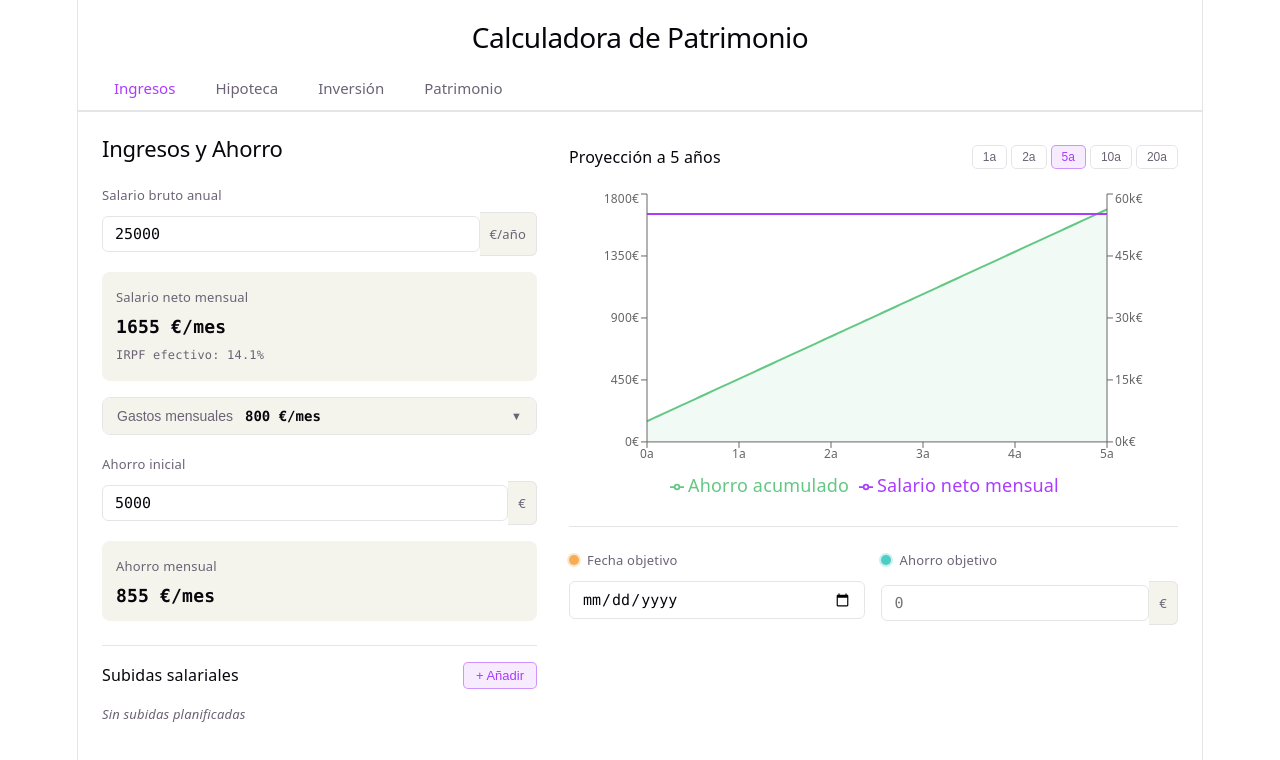
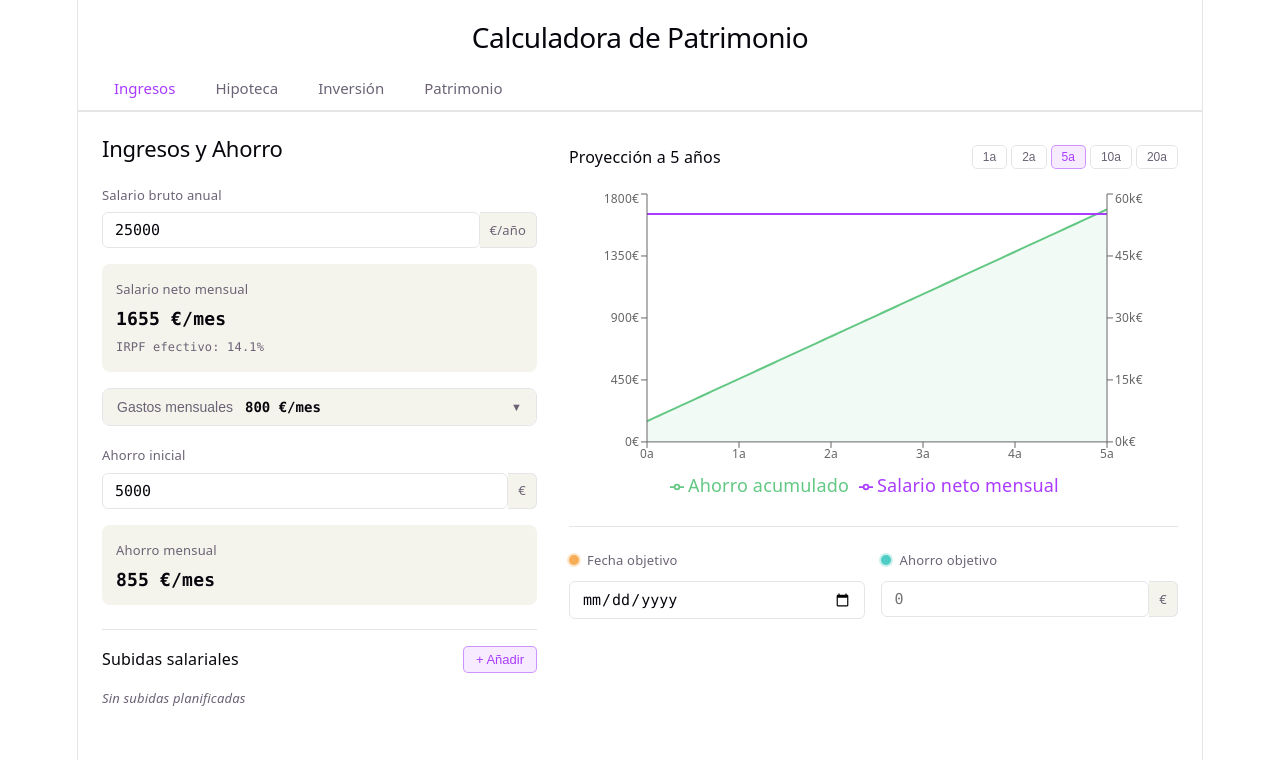
Before and after one commit to aleixRabassa/calculadora-patrimonio, a React (Vite) app: page / in a window 1280 px wide. Shown: the top 760 px of the page. Built offline with nearby package versions, Linux system fonts and the light colour scheme.

Commit message:
fix: adjust input group alignment and suffix padding for better layout

```diff
--- a/src/components/Ingresos.css
+++ b/src/components/Ingresos.css
@@ -37,7 +37,7 @@
 
 .input-group {
   display: flex;
-  align-items: center;
+  align-items: stretch;
   gap: 0;
 }
 
@@ -47,14 +47,17 @@
 }
 
 .input-group .suffix {
+  display: flex;
+  align-items: center;
   background: var(--code-bg);
   border: 1px solid var(--border);
   border-left: none;
-  padding: 8px 10px;
+  padding: 0 10px;
   font-size: 13px;
   color: var(--text);
   border-radius: 0 6px 6px 0;
   white-space: nowrap;
+  box-sizing: border-box;
 }
 
 input[type="number"],
```
